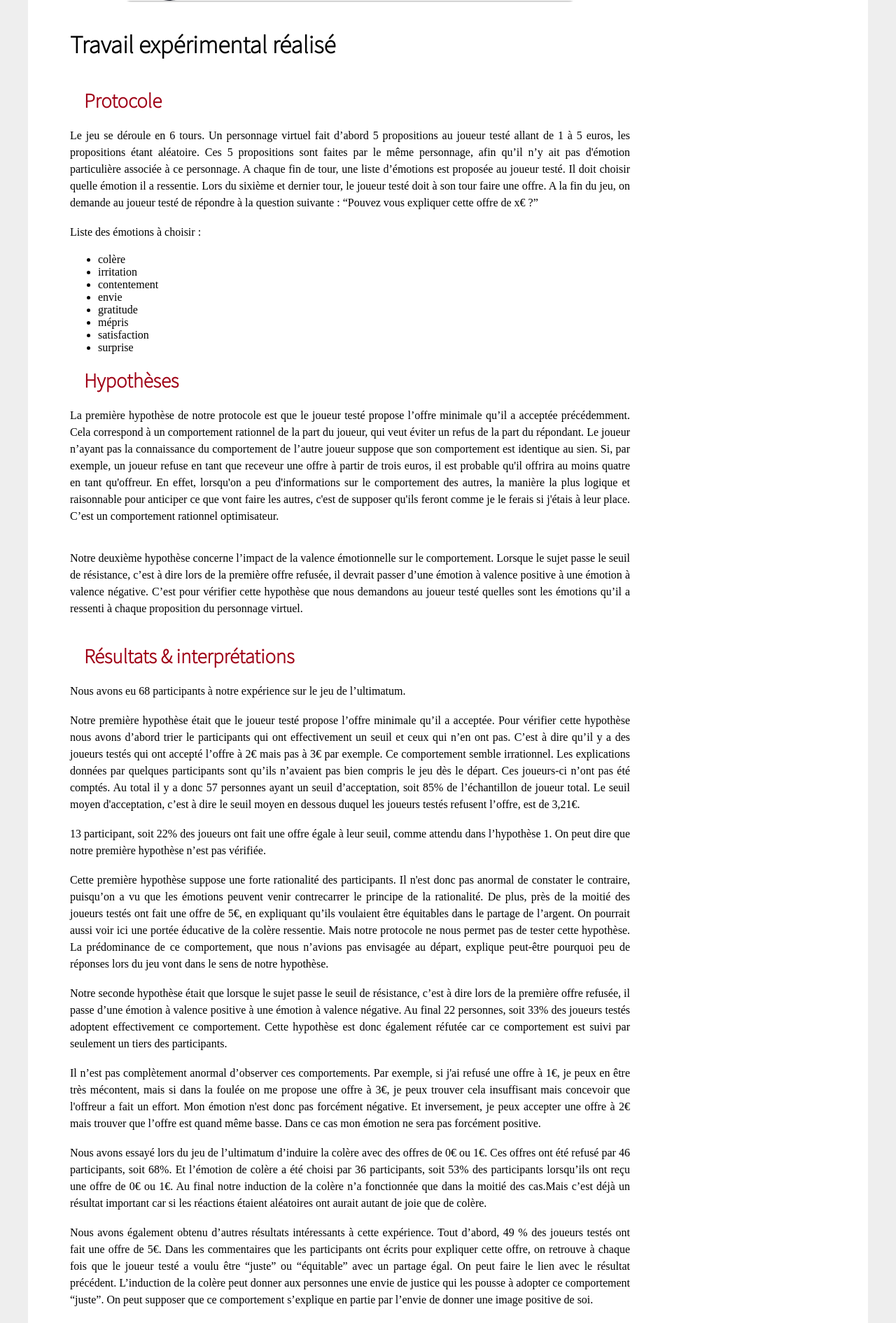
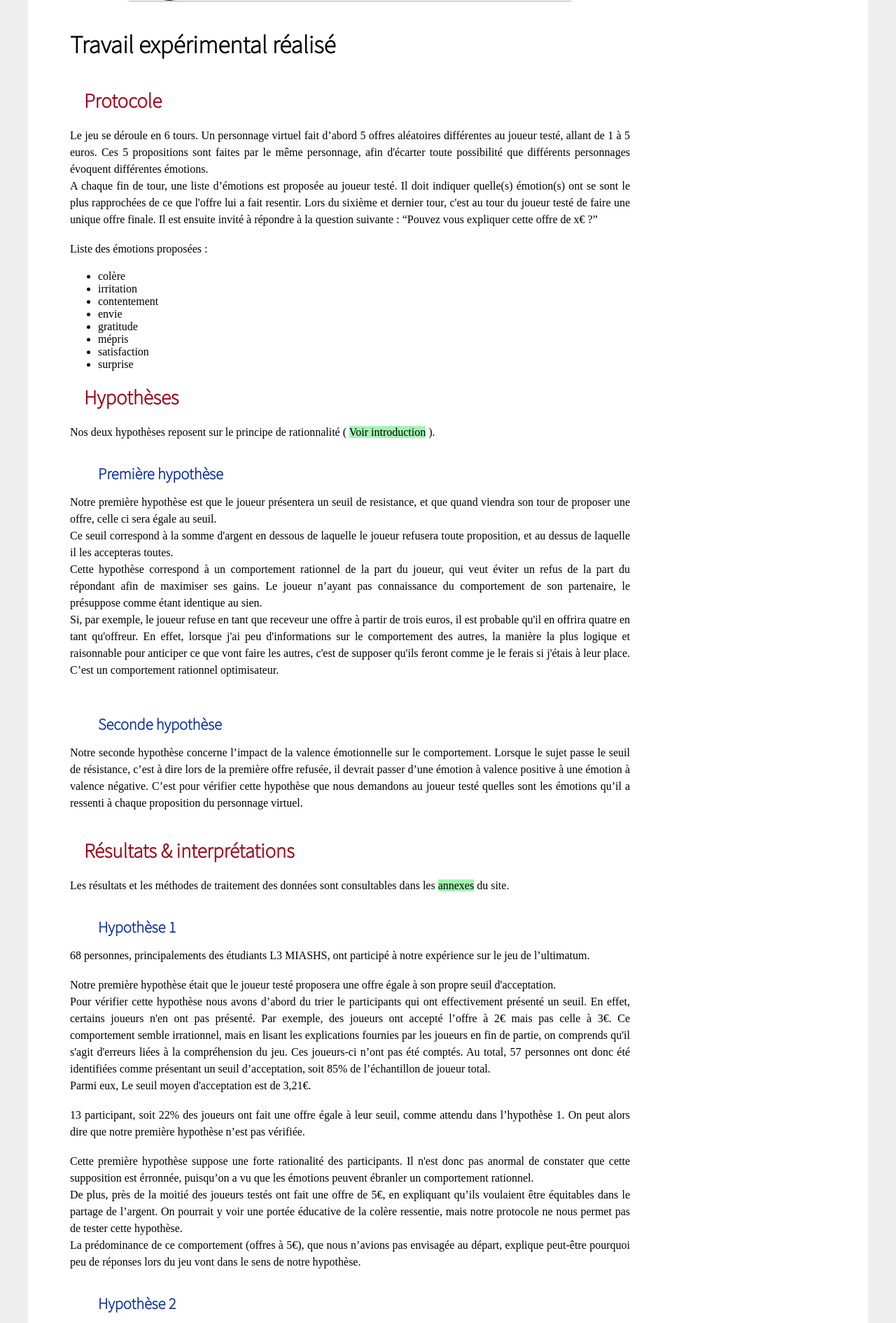
Before and after one commit to Jadounix/economie_colere, a PHP site: page /P4.php in a window 1280 px wide. Shown: the part 685-2576 px from the top of the page at 70% size. Run offline with PHP 8.4, Linux system fonts and the light colour scheme; some libraries are stand-ins or nearby versions.

Commit message:
Arrangement texte sur l'expérience

```diff
--- a/CSS/master.css
+++ b/CSS/master.css
@@ -318,6 +318,15 @@ main p{
 main ul, main ol{
 	padding-left: 40px;
 }
+
+main a{
+  background-color: #a1f4b0;
+  color: black;
+  text-decoration: none;
+}
+main a:hover{
+  text-decoration: underline;
+}
 /*-------------------------ABSTRACT--------------------------*/
 .paper-stack {
 	line-height: 1.5;
--- a/P4.php
+++ b/P4.php
@@ -53,10 +53,8 @@
 		</div>
 		<h1>Travail expérimental réalisé</h1>
 		<h2>Protocole</h2>
-		<p>Le jeu se déroule en 6 tours. Un personnage virtuel fait d’abord 5 propositions au joueur testé allant de 1 à 5 euros, les propositions étant aléatoire. Ces 5 propositions sont faites par le même personnage, afin qu’il n’y ait pas d'émotion
-			particulière associée à ce personnage. A chaque fin de tour, une liste d’émotions est proposée au joueur testé. Il doit choisir quelle émotion il a ressentie. Lors du sixième et dernier tour, le joueur testé doit à son tour faire une offre. A
-			la fin du jeu, on demande au joueur testé de répondre à la question suivante : “Pouvez vous expliquer cette offre de x€ ?”</p>
-		<p>Liste des émotions à choisir :</p>
+		<p>Le jeu se déroule en 6 tours. Un personnage virtuel fait d’abord 5 offres aléatoires différentes au joueur testé, allant de 1 à 5 euros. Ces 5 propositions sont faites par le même personnage, afin d'écarter toute possibilité que différents personnages évoquent différentes émotions. <br> A chaque fin de tour, une liste d’émotions est proposée au joueur testé. Il doit indiquer quelle(s) émotion(s) ont se sont le plus rapprochées de ce que l'offre lui a fait resentir. Lors du sixième et dernier tour, c'est au tour du joueur testé de faire une unique offre finale. Il est ensuite invité à répondre à la question suivante : “Pouvez vous expliquer cette offre de x€ ?”</p>
+		<p>Liste des émotions proposées :</p>
 		<ul>
 			<li>colère</li>
 			<li>irritation</li>
@@ -68,35 +66,39 @@
 			<li>surprise</li>
 		</ul>
 		<h2>Hypothèses</h2>
-		<p>La première hypothèse de notre protocole est que le joueur testé propose l’offre minimale qu’il a acceptée précédemment. Cela correspond à un comportement rationnel de la part du joueur, qui veut éviter un refus de la part du répondant. Le
-			joueur n’ayant pas la connaissance du comportement de l’autre joueur suppose que son comportement est identique au sien. Si, par exemple, un joueur refuse en tant que receveur une offre à partir de trois euros, il est probable qu'il offrira au
-			moins quatre en tant qu'offreur. En effet, lorsqu'on a peu d'informations sur le comportement des autres, la manière la plus logique et raisonnable pour anticiper ce que vont faire les autres, c'est de supposer qu'ils feront comme je le ferais
+		<p>Nos deux hypothèses reposent sur le principe de rationnalité ( <a href="p1.php">Voir introduction</a> ).</p>
+		<h3>Première hypothèse </h3>
+		<p>Notre première hypothèse est que le joueur présentera un seuil de resistance, et que quand viendra son tour de proposer une offre, celle ci sera égale au seuil. <br>
+			Ce seuil correspond à la somme d'argent en dessous de laquelle le joueur refusera toute proposition, et au dessus de laquelle il les accepteras toutes.<br> Cette hypothèse correspond à un comportement rationnel de la part du joueur, qui veut éviter un refus de la part du répondant afin de maximiser ses gains. Le joueur n’ayant pas connaissance du comportement de son partenaire, le présuppose comme étant identique au sien. <br> Si, par exemple, le joueur refuse en tant que receveur une offre à partir de trois euros, il est probable qu'il en offrira quatre en tant qu'offreur. En effet, lorsque j'ai peu d'informations sur le comportement des autres, la manière la plus logique et raisonnable pour anticiper ce que vont faire les autres, c'est de supposer qu'ils feront comme je le ferais
 			si j'étais à leur place. C’est un comportement rationnel optimisateur.
-		</p><br />
+		</p><br/>
+		<h3>Seconde hypothèse</h3>
 		<p>
-			Notre deuxième hypothèse concerne l’impact de la valence émotionnelle sur le comportement. Lorsque le sujet passe le seuil de résistance, c’est à dire lors de la première offre refusée, il devrait passer d’une émotion à valence positive à une
+			Notre seconde hypothèse concerne l’impact de la valence émotionnelle sur le comportement. Lorsque le sujet passe le seuil de résistance, c’est à dire lors de la première offre refusée, il devrait passer d’une émotion à valence positive à une
 			émotion à valence négative. C’est pour vérifier cette hypothèse que nous demandons au joueur testé quelles sont les émotions qu’il a ressenti à chaque proposition du personnage virtuel.
 		</p>
 		<h2>Résultats & interprétations</h2>
-		<p>Nous avons eu 68 participants à notre expérience sur le jeu de l’ultimatum.</p>
-		<p>Notre première hypothèse était que le joueur testé propose l’offre minimale qu’il a acceptée. Pour vérifier cette hypothèse nous avons d’abord trier le participants qui ont effectivement un seuil et ceux qui n’en ont pas. C’est à dire qu’il y
-		a des joueurs testés qui ont accepté l’offre à 2€ mais pas à 3€ par exemple. Ce comportement semble irrationnel. Les explications données par quelques participants sont qu’ils n’avaient pas bien compris le jeu dès le départ. Ces joueurs-ci
-		n’ont pas été comptés. Au total il y a donc 57 personnes ayant un seuil d’acceptation, soit 85% de l’échantillon de joueur total. Le seuil moyen d'acceptation, c’est à dire le seuil moyen en dessous duquel les joueurs testés refusent l’offre,
+		<p>Les résultats et les méthodes de traitement des données sont consultables dans les <a href="annexes.php">annexes</a> du site.</p>
+		<h3>Hypothèse 1</h3>
+		<p>68 personnes, principalements des étudiants L3 MIASHS, ont participé à notre expérience sur le jeu de l’ultimatum.</p>
+		<p>Notre première hypothèse était que le joueur testé proposera une offre égale à son propre seuil d'acceptation. <br>Pour vérifier cette hypothèse nous avons d’abord du trier le participants qui ont effectivement présenté un seuil. En effet, certains joueurs n'en ont pas présenté. Par exemple, des joueurs ont accepté l’offre à 2€ mais pas celle  à 3€. Ce comportement semble irrationnel, mais en lisant les explications fournies par les joueurs en fin de partie, on comprends qu'il s'agit d'erreurs liées à la compréhension du jeu. Ces joueurs-ci
+		n’ont pas été comptés. Au total, 57 personnes ont donc été identifiées comme présentant un seuil d’acceptation, soit 85% de l’échantillon de joueur total. <br> Parmi eux, Le seuil moyen d'acceptation
 		est de 3,21€. </p>
 
-		<p>13 participant, soit 22% des joueurs ont fait une offre égale à leur seuil, comme attendu dans l’hypothèse 1. On peut dire que notre première hypothèse n’est pas vérifiée.</p>
+		<p>13 participant, soit 22% des joueurs ont fait une offre égale à leur seuil, comme attendu dans l’hypothèse 1. On peut alors dire que notre première hypothèse n’est pas vérifiée.</p>
 
-		<p>Cette première hypothèse suppose une forte rationalité des participants. Il n'est donc pas anormal de constater le contraire, puisqu’on a vu que les émotions peuvent venir contrecarrer le principe de la rationalité. De plus, près de la moitié des joueurs testés ont fait une offre de 5€, en expliquant qu’ils voulaient être équitables dans le partage de l’argent. On pourrait aussi voir ici une portée éducative de la colère ressentie. Mais notre protocole ne nous permet pas de tester cette hypothèse. La prédominance de ce comportement, que nous n’avions pas envisagée au départ, explique peut-être pourquoi peu de réponses lors du jeu vont dans le sens de notre hypothèse.</p>
-		<p>Notre seconde hypothèse était que lorsque le sujet passe le seuil de résistance, c’est à dire lors de la première offre refusée, il passe d’une émotion à valence positive à une émotion à valence négative. Au final 22 personnes, soit 33% des
-			joueurs testés adoptent effectivement ce comportement. Cette hypothèse est donc également réfutée car ce comportement est suivi par seulement un tiers des participants.</p>
-		<p>Il n’est pas complètement anormal d’observer ces comportements. Par exemple, si j'ai refusé une offre à 1€, je peux en être très mécontent, mais si dans la foulée on me propose une offre à 3€, je peux trouver cela insuffisant mais concevoir
-			que l'offreur a fait un effort. Mon émotion n'est donc pas forcément négative. Et inversement, je peux accepter une offre à 2€ mais trouver que l’offre est quand même basse. Dans ce cas mon émotion ne sera pas forcément positive.</p>
-		<p>Nous avons essayé lors du jeu de l’ultimatum d’induire la colère avec des offres de 0€ ou 1€. Ces offres ont été refusé par 46 participants, soit 68%. Et l’émotion de colère a été choisi par 36 participants, soit 53% des participants
-			lorsqu’ils ont reçu une offre de 0€ ou 1€. Au final notre induction de la colère n’a fonctionnée que dans la moitié des cas.Mais c’est déjà un résultat important car si les réactions étaient aléatoires ont aurait autant de joie que de colère.
+		<p>Cette première hypothèse suppose une forte rationalité des participants. Il n'est donc pas anormal de constater que cette supposition est érronnée, puisqu’on a vu que les émotions peuvent ébranler un comportement rationnel. <br> De plus, près de la moitié des joueurs testés ont fait une offre de 5€, en expliquant qu’ils voulaient être équitables dans le partage de l’argent. On pourrait y voir une portée éducative de la colère ressentie, mais notre protocole ne nous permet pas de tester cette hypothèse.<br>La prédominance de ce comportement (offres à 5€), que nous n’avions pas envisagée au départ, explique peut-être pourquoi peu de réponses lors du jeu vont dans le sens de notre hypothèse.</p>
+		<h3>Hypothèse 2</h3>
+		<p>Notre seconde hypothèse stipulait qu'un refus de la part du receveur était corrélée uniquement avec des émotions négatives, et une acceptation, uniquement avec des émotions positives.
+		<br> Les résultats montrent que 22 participants, soit 33% de la population totale testée, adoptent effectivement ce comportement. Cette hypothèse est donc également réfutée car ce comportement est suivi par seulement un tiers des participants.</p>
+		<p>Il n’est pas complètement anormal d’observer ces comportements. En effet, les émotions ne dépendent pas uniquement de l'offre présente : Les émotions du joueur impliquent des évènements qui se déroulent dans le temps, qui font appel à sa mémoire. <br> Par exemple, si j'ai refusé une offre à 1€, je peux en être très mécontent, mais si dans la foulée on me propose une offre à 3€, je peux trouver cela insuffisant mais concevoir
+			que l'offreur a fait un effort. Mon émotion n'est donc pas forcément uniquement négative. Et inversement, je peux accepter une offre à 2€ mais trouver que l’offre est quand même basse. Dans ce cas mon émotion ne sera pas forcément uniquement positive.</p>
+		<p>Face à cette nouvelle réfutation de notre hypothèse, nous avons malgré tout essayé de déceler des comportements intéressants. <br> Lorsque le joueur artificiel offre 1€ ou 2€, le but est d’induire la colère au participant. Ces offres ont été refusé par 46 participants, soit 68%. Et l’émotion de colère a été choisi par 36 participants, soit 53% des participants. Au final notre induction de la colère n’a fonctionné que dans la moitié des cas. Mais ce résultat reste néanmoins significatif, car la colère a été choisie à 53% parmi 8 émotions. Si le choix des émotions était aléatoire, celui de la colère aurait probablement tourné autour des 12.5%.
 		</p>
 
-		<p>Nous avons également obtenu d’autres résultats intéressants à cette expérience.
-			Tout d’abord, 49 % des joueurs testés ont fait une offre de 5€. Dans les commentaires que les participants ont écrits pour expliquer cette offre, on retrouve à chaque fois que le joueur testé a voulu être “juste” ou “équitable” avec un partage
+		<h3>Autres résultats</h3>
+
+		<p>49 % des joueurs testés ont fait une offre de 5€. Dans les commentaires que les participants ont écrits pour expliquer cette offre, on retrouve à chaque fois que le joueur testé a voulu être “juste” ou “équitable” avec un partage
 			égal. On peut faire le lien avec le résultat précédent. L’induction de la colère peut donner aux personnes une envie de justice qui les pousse à adopter ce comportement “juste”.
 			On peut supposer que ce comportement s’explique en partie par l’envie de donner une image positive de soi.
 		</p>
@@ -104,10 +106,11 @@
 		<h3>Conclusion</h3>
 		<p>La non cohérence des résultats avec notre hypothèse peut aussi être expliqué par les limites du protocole. Par exemple, il est plus aisé pour les participants de faire des offres hautes puisque la monnaie est fictive. Du fait que les
 			participants jouent à un jeu et ne soient pas dans une réelle situation peut fausser les résultats. </p>
-		<p>De plus les animations du jeu ont pu induire des émotions aux joueurs testés. En effet plusieurs participants nous ont dit que, de voir le personnage virtuel avec qui ils traitent “pleurer” lorsqu’ils refusaient son offre, leur donnait de
-			l’empathie pour ce personnage virtuel.</p>
-		<p>Notre expérience portait sur deux hypothèses. Au final, nos résultats suggèrent que les personnes ont plus tendance à offrire une offre correspondant à la moitié de la somme à partager. Ce comportement que nous n'avions pas attendu est plus
-			présent que le comportement de notre hypothèse, qui voulait que les personnes offrent le montant minimal qu’elles avaient acceptées.</p>
+		<p>De plus, les animations du jeu ont pu induire des émotions aux joueurs testés. En effet plusieurs participants nous ont indiqué que voir le personnage virtuel avec qui ils jouent “pleurer” lorsqu’ils refusaient son offre, leur procurait de l’empathie pour ce personnage virtuel.
+		<br>
+	 	Toujours pour illustrer comment les élements graphiques du jeu et sa contextualisation ont eu de l'impact sur le comportement des joueur, beaucoup ont manifesté de l'animosité envers le personnage virtuel dans les commentaires de fin de partie. </p>
+
+		<p>Au final, nos résultats suggèrent que les personnes ont plus tendance à proposer une offre correspondant à la moitié de la somme à partager. C'est ce comportement innatendu qui a primé sur ceux décrits par nos hypothèses.</p>
 	</main>
 
 </div>
```
